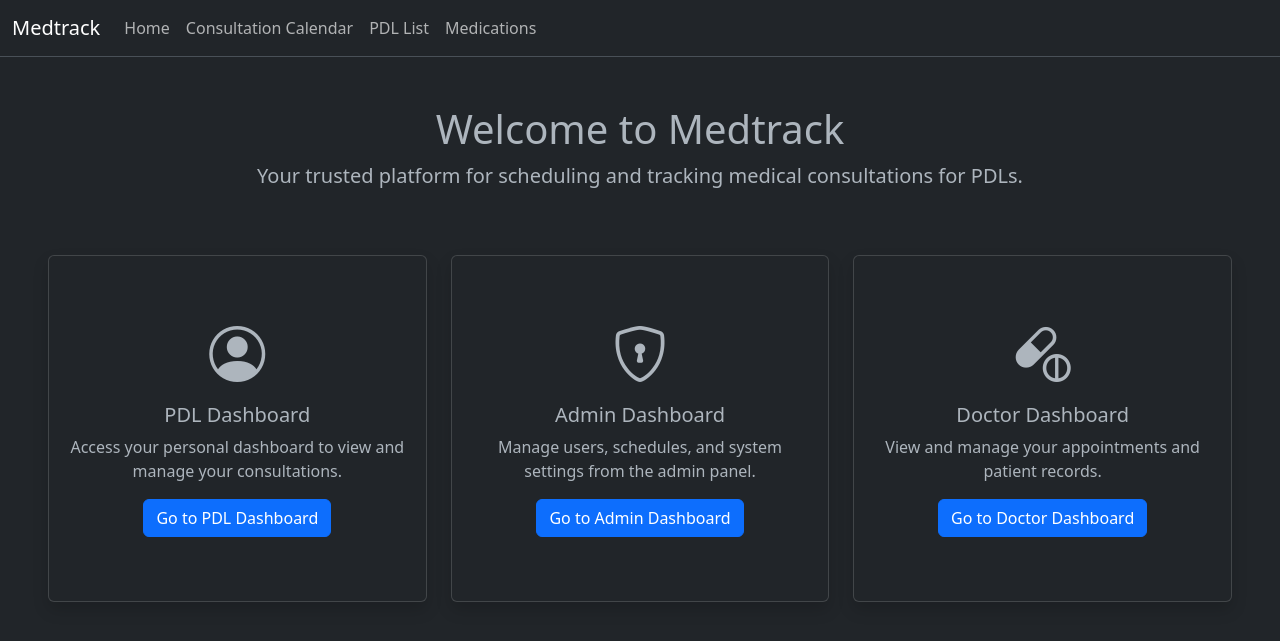
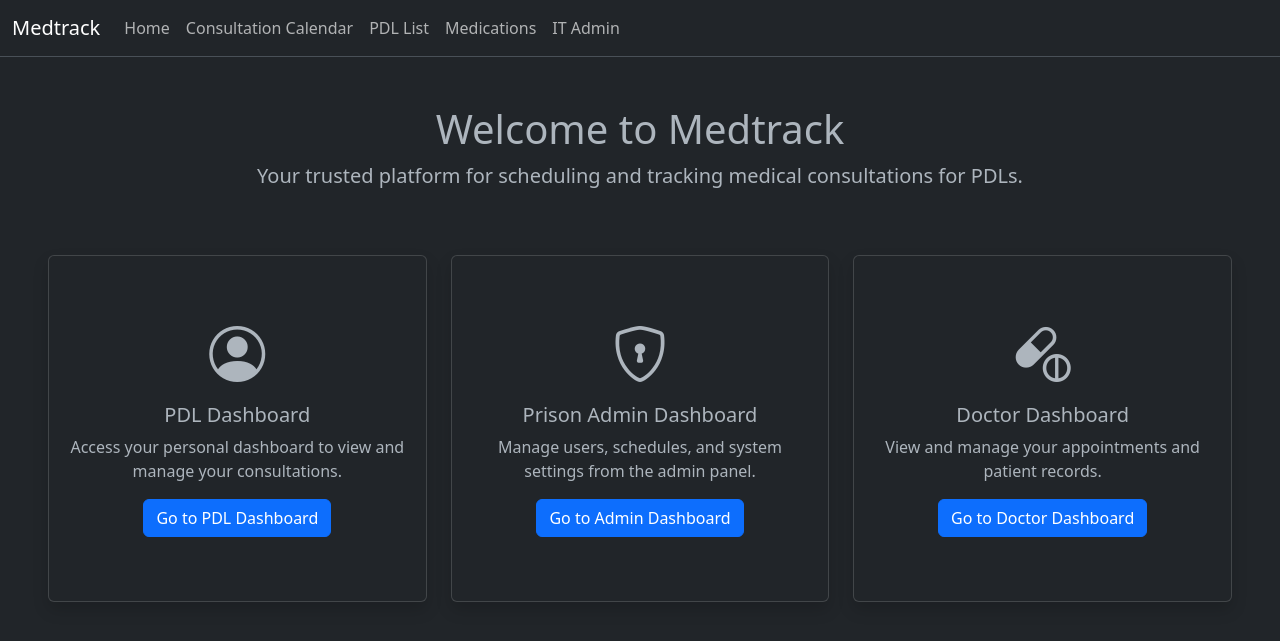
Before and after one commit to Daddycode11/MedTrack, a Django app: page /pdl/ in a window 1280 px wide. Shown: the top 641 px of the page. Run offline with Django 5.2, Linux system fonts and the light colour scheme; some libraries are stand-ins or nearby versions.

Commit message:
Add IT Admin Link in homepage

```diff
--- a/medtrack/templates/base.html
+++ b/medtrack/templates/base.html
@@ -32,6 +32,9 @@
                     <li class="nav-item">
                         <a class="nav-link" href="{% url 'medications:medication_list' %}">Medications</a>
                     </li>
+                    <li class="nav-item">
+                        <a class="nav-link" href="{% url 'admin:index' %}">IT Admin</a>
+                    </li>
                 </ul>
             </div>
         </div>
--- a/medtrack/templates/index.html
+++ b/medtrack/templates/index.html
@@ -23,7 +23,7 @@ Home - Medtrack
             <div class="card py-5 h-100 shadow">
                 <div class="card-body text-center">
                     <i class="bi bi-shield-lock display-4"></i>
-                    <h5 class="card-title mt-3">Admin Dashboard</h5>
+                    <h5 class="card-title mt-3">Prison Admin Dashboard</h5>
                     <p class="card-text">Manage users, schedules, and system settings from the admin panel.</p>
                     <a href="{% url 'pdl:pdl_list' %}" class="btn btn-primary">Go to Admin Dashboard</a>
                 </div>
```
